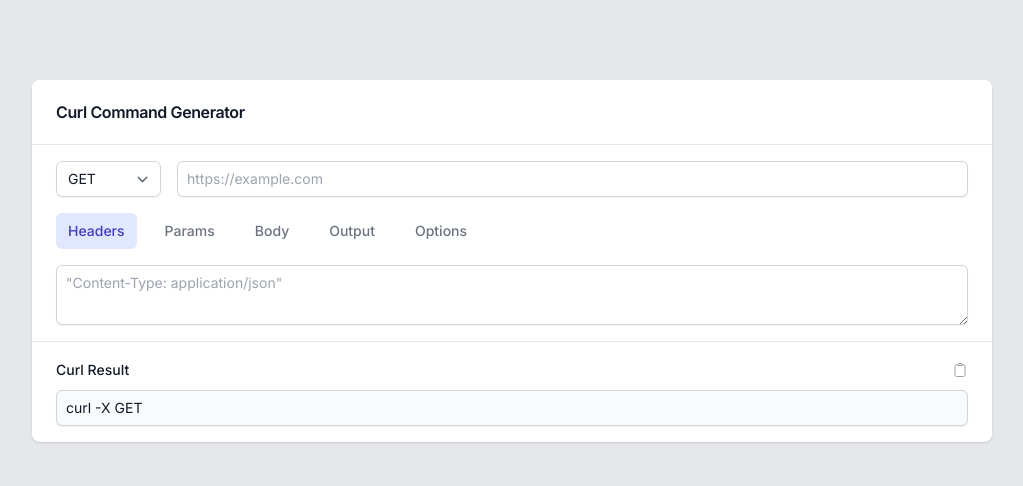
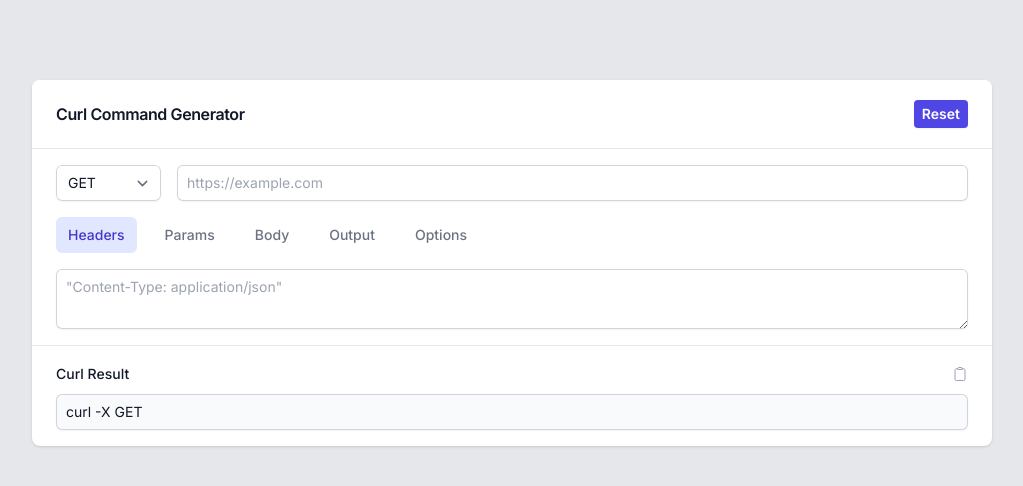
Before and after one commit to ibrahimalanshor/curl-command-builder, a Vue app: page / in a window 1280 px wide. Shown: the top 486 px of the page, without its empty margins (128-1151 px from the left). Built offline with nearby package versions, Linux system fonts and the light colour scheme.

Commit message:
feat: reset

```diff
--- a/src/pages/index-page.vue
+++ b/src/pages/index-page.vue
@@ -142,6 +142,17 @@ function isTabFilled(tab) {
 async function handleCopy() {
   await navigator.clipboard.writeText(curlResult.value);
 }
+function handleReset() {
+  curlOptions.url = null;
+  curlOptions.method = 'GET';
+  curlOptions.headers = null;
+  curlOptions.params = null;
+  curlOptions.body = null;
+  curlOptions.output = null;
+  curlOptions.options.verbose = false;
+  curlOptions.options.headerOnly = false;
+  curlOptions.options.compressed = false;
+}
 
 watch(curlOptions, () => {
   curl.value
@@ -158,6 +169,11 @@ watch(curlOptions, () => {
 <template>
   <base-container>
     <base-card title="Curl Command Generator" with-header custom-content>
+      <template #header-actions>
+        <base-button size="sm" color="indigo" v-on:click="handleReset"
+          >Reset</base-button
+        >
+      </template>
       <template #content="{ classes }">
         <div class="grid grid-cols-1">
           <div :class="[classes.content, 'space-y-4']">
```
